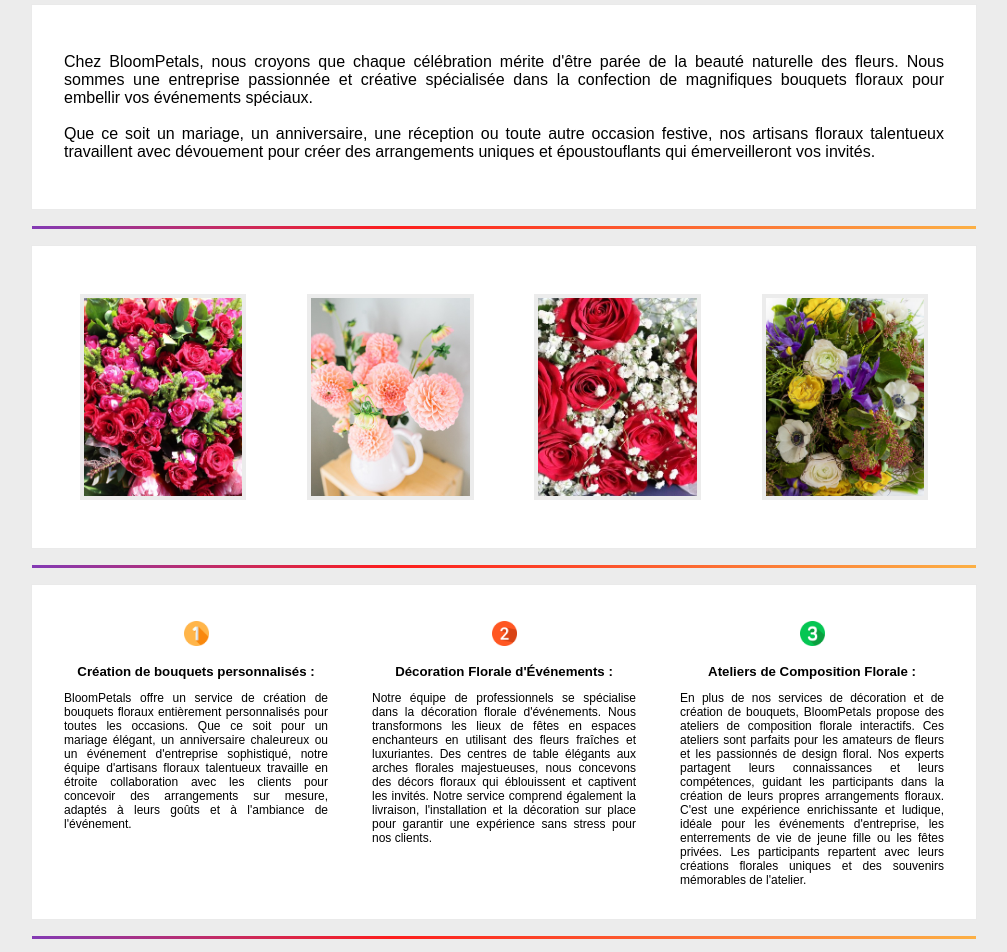
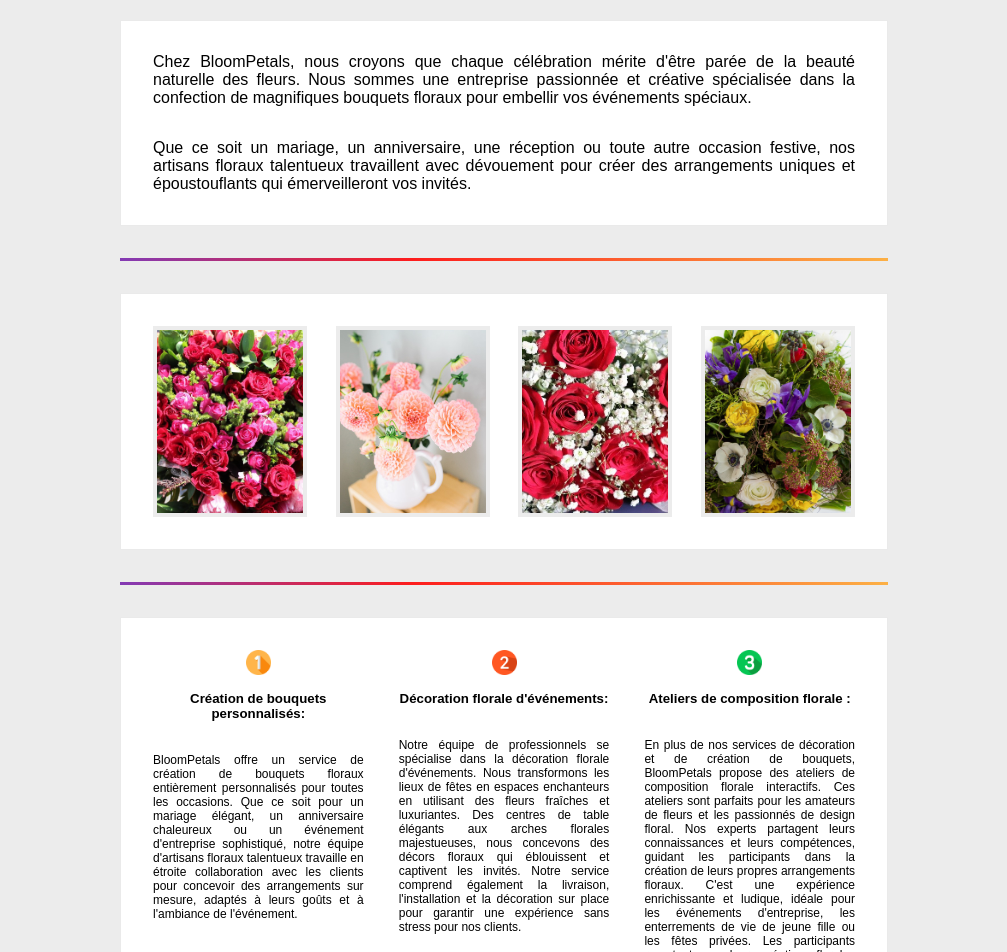
Before and after one commit to jams-sanchez/BloomPetals, a plain HTML site: page index.html in a window 1280 px wide. Shown: the part 178-1130 px from the top of the page, without its empty margins (136-1143 px from the left). Drawn offline with Linux system fonts and the light colour scheme.

Commit message:
PAGE index: CSS fix de mise en forme + HTML nom de balise modifié

```diff
--- a/index.html
+++ b/index.html
@@ -1,17 +1,20 @@
 <!DOCTYPE html>
 <html lang="fr">
-<link rel="stylesheet" href="style.css">
-
   <head>
-    <meta charset="utf-8">
-    <meta name="viewport" content="width=device-width", initial-scale="1.O">
+    <meta charset="utf-8" />
+    <meta name="viewport" content="width=device-width" , initial-scale="1.O" />
     <title>BloomPetals</title>
-    <meta name="description" content=" Conception de magnifiques bouquets floraux pour embellir vos événements
-    spéciaux. " >
+    <meta
+      name="description"
+      content=" Conception de magnifiques bouquets floraux pour embellir vos événements
+        spéciaux. " />
+    <link rel="stylesheet" href="style.css" />
   </head>
 
   <body>
     <header>
+      <label for="bg-menu"> ☰ </label>
+      <input type="checkbox" id="bg-menu" />
 
       <nav class="navbar">
         <span class="navlinks">
@@ -22,94 +25,108 @@
             <li><a href="contact.html">Contact</a></li>
           </ul>
         </span>
-        <div class="search"><input type="search" name="search" placeholder="recherche"/></div>
-
-    <img src="images/hamburger.png" class="menu-hamburger">
-
+        <div class="search">
+          <input type="search" name="search" placeholder="recherche" />
+        </div>
       </nav>
     </header>
-
+    <main>
       <div class="logo">
-            <img src="images/logo.png" alt="BloomPetals"></img>
+        <img src="images/logo.png" alt="BloomPetals" />
       </div>
 
-<div class="section1">
-    <p>Chez BloomPetals, nous croyons que chaque célébration mérite d'être parée de la beauté
-        naturelle des fleurs. Nous sommes une entreprise passionnée et créative spécialisée dans
-        la confection de magnifiques bouquets floraux pour embellir vos événements spéciaux. <br> <br>
-        Que ce soit un mariage, un anniversaire, une réception ou toute autre occasion festive, nos
-        artisans floraux talentueux travaillent avec dévouement pour créer des arrangements
-        uniques et époustouflants qui émerveilleront vos invités.</p>
-</div>
+      <section class="entreprise">
+        <article class="entreprise-text">
+          <p>
+            Chez BloomPetals, nous croyons que chaque célébration mérite d'être
+            parée de la beauté naturelle des fleurs. Nous sommes une entreprise
+            passionnée et créative spécialisée dans la confection de magnifiques
+            bouquets floraux pour embellir vos événements spéciaux.
+          </p>
+          <p>
+            Que ce soit un mariage, un anniversaire, une réception ou toute
+            autre occasion festive, nos artisans floraux talentueux travaillent
+            avec dévouement pour créer des arrangements uniques et
+            époustouflants qui émerveilleront vos invités.
+          </p>
+        </article>
+      </section>
 
-<hr>
+      <hr />
 
-<div class="section-img">
-<img src="images/view1.jpg"></img>
-<img src="images/view2.jpg"></img>
-<img src="images/view3.jpg"></img>
-<img src="images/view4.jpg"></img>
-</div>
+      <section class="box-img">
+        <img src="images/view1.jpg" />
+        <img src="images/view2.jpg" />
+        <img src="images/view3.jpg" />
+        <img src="images/view4.jpg" />
+      </section>
 
-<hr>
+      <hr />
 
-
-
-<div class="section2">
+      <section class="services-box">
+        <section class="services">
+          <article class="services-title">
+            <img src="images/1.png" />
+            <h5>Création de bouquets personnalisés:</h5>
+          </article>
+          <p>
+            BloomPetals offre un service de création de bouquets floraux
+            entièrement personnalisés pour toutes les occasions. Que ce soit
+            pour un mariage élégant, un anniversaire chaleureux ou un événement
+            d'entreprise sophistiqué, notre équipe d'artisans floraux talentueux
+            travaille en étroite collaboration avec les clients pour concevoir
+            des arrangements sur mesure, adaptés à leurs goûts et à l'ambiance
+            de l'événement.
+          </p>
+        </section>
 
         <div class="services">
-    <h5><img src="images/1.png"></img><br><br>Création de bouquets personnalisés :</h5>
-    <p>BloomPetals offre un service de création de bouquets floraux entièrement personnalisés
-    pour toutes les occasions. Que ce soit pour un mariage élégant, un anniversaire chaleureux
-    ou un événement d'entreprise sophistiqué, notre équipe d'artisans floraux talentueux
-    travaille en étroite collaboration avec les clients pour concevoir des arrangements sur mesure,
-    adaptés à leurs goûts et à l'ambiance de l'événement. </p>
+          <article class="services-title">
+            <img src="images/2.png" />
+            <h5>Décoration florale d'événements:</h5>
+          </article>
+          <p>
+            Notre équipe de professionnels se spécialise dans la décoration
+            florale d'événements. Nous transformons les lieux de fêtes en
+            espaces enchanteurs en utilisant des fleurs fraîches et luxuriantes.
+            Des centres de table élégants aux arches florales majestueuses, nous
+            concevons des décors floraux qui éblouissent et captivent les
+            invités. Notre service comprend également la livraison,
+            l'installation et la décoration sur place pour garantir une
+            expérience sans stress pour nos clients.
+          </p>
         </div>
 
         <div class="services">
-    <h5><img src="images/2.png"></img><br><br>Décoration Florale d'Événements : </h5>
-    <p>Notre équipe de professionnels se spécialise dans la décoration florale d'événements.
-    Nous transformons les lieux de fêtes en espaces enchanteurs en utilisant des fleurs
-    fraîches et luxuriantes. Des centres de table élégants aux arches florales majestueuses,
-    nous concevons des décors floraux qui éblouissent et captivent les invités. Notre service
-    comprend également la livraison, l'installation et la décoration sur place pour garantir
-    une expérience sans stress pour nos clients.</p>
+          <article class="services-title">
+            <img src="images/3.png" />
+            <h5>Ateliers de composition florale :</h5>
+          </article>
+          <p>
+            En plus de nos services de décoration et de création de bouquets,
+            BloomPetals propose des ateliers de composition florale interactifs.
+            Ces ateliers sont parfaits pour les amateurs de fleurs et les
+            passionnés de design floral. Nos experts partagent leurs
+            connaissances et leurs compétences, guidant les participants dans la
+            création de leurs propres arrangements floraux. C'est une expérience
+            enrichissante et ludique, idéale pour les événements d'entreprise,
+            les enterrements de vie de jeune fille ou les fêtes privées. Les
+            participants repartent avec leurs créations florales uniques et des
+            souvenirs mémorables de l'atelier.
+          </p>
         </div>
+      </section>
 
-        <div class="services">
-    <h5><img src="images/3.png"></img><br><br>Ateliers de Composition Florale :</h5>
-    <p>En plus de nos services de décoration et de création
-    de bouquets, BloomPetals propose des ateliers de composition florale interactifs. Ces
-    ateliers sont parfaits pour les amateurs de fleurs et les passionnés de design floral. Nos
-    experts partagent leurs connaissances et leurs compétences, guidant les participants dans
-    la création de leurs propres arrangements floraux. C'est une expérience enrichissante et
-    ludique, idéale pour les événements d'entreprise, les enterrements de vie de jeune fille ou
-    les fêtes privées. Les participants repartent avec leurs créations florales uniques et des
-    souvenirs mémorables de l'atelier.</p>
-        </div>
-</div>
+      <hr />
 
-<hr>
-
-<div class="section-img">
-    <img src="images/vu1.jpg"></img>
-    <img src="images/vu2.jpg"></img>
-    <img src="images/vu3.jpg"></img>
-    <img src="images/vu4.jpg"></img>
-</div>
-
+      <section class="box-img">
+        <img src="images/view1.jpg" />
+        <img src="images/view2.jpg" />
+        <img src="images/view3.jpg" />
+        <img src="images/view4.jpg" />
+      </section>
+    </main>
   </body>
 
-<footer>
-</footer>
-
-<script>
-    const menuHamburger = document.querySelector(".menu-hamburger")
-    const navLinks = document.querySelector(".navlinks")
-
-    menuHamburger.addEventListener('click',()=>{
-    navLinks.classList.toggle('mobile-menu')
-    })
-</script>
-
+  <footer>Copyrights_BloomPetals_2024</footer>
 </html>
--- a/style.css
+++ b/style.css
@@ -1,6 +1,9 @@
 * {
+    margin: 0;
+    padding: 0;
     text-decoration: none;
     list-style: none;
+    box-sizing: border-box;
 }
 
 body {
@@ -9,12 +12,20 @@ body {
     margin:0;
 }
 
+main {
+    display: flex;
+    flex-direction: column;
+    justify-content: center;
+    align-items: center;
+    gap: 2rem;
+    margin-top: 3rem;
+}
+
 /* barre separation */
 
 hr {
     background: linear-gradient(90deg, rgba(131,58,180,1) 0%, rgba(253,29,29,1) 38%, rgba(252,176,69,1) 100%);
-    max-width: 110vh;
-    padding: 0 2em;
+    width: 60%;
     height: 3px;
     border: none;
 }
@@ -24,8 +35,13 @@ hr {
 header {
     background-color: #9D9D9D;
     height: 4em;
-    width:100vw;
+    width: 100%;
     box-sizing: border-box;
+}
+
+label,
+#bg-menu {
+    display: none;
 }
 
 .navbar {
@@ -77,156 +93,110 @@ nav input {
     color:white;
 }
 
-/* ____________responsive______________ */
-/* ____________navigation______________ */
+/* footer */
 
-@media screen and (max-width:768px) {
-
-.search {
-    display: none;
+footer {
+    width: 100%;
+    margin-top: 2rem;
+    display: flex;
+    justify-content: center;
+    align-items: center;
+    height: 4em;
+    background-color: #9d9d9d;
+    color: #d4d4d4;
 }
 
-.menu-hamburger {
-    display: block;
-}
-
-.navlinks {
-    position:absolute;
-    background-color: #9d9d9dc4;
-    width:100%;
-    height:100vh;
-    top:4em;
-    left:0;
-    margin-left:-100%;
-}
-
-.navlinks ul {
-    display: flex;
-    flex-direction: column;
-    padding:0;
-    width: 100%;
-  }
-
-.navbar .navlinks ul li {
-    margin: 10px 0 0 0;
-    padding:1em 10em;
-    border: 1px solid #808080;
-    background-color: #8d8d8d;
-}
-.navbar a {
-    color: #ffffff;
-    font-size: 20px;
-    font-weight: 800;
-    text-transform: uppercase;
-
-}
-
-.navlinks.mobile-menu {
-    margin-left:0;
-}
-
-.navlinks li {
-    display: flex;
-    justify-content: center;
-}
-
-.section1, .section-img, .section2, .section3,
-.equipe {
-    margin:0;
-    padding: 1em;
-    max-width: 110vh;
-}
-
-}
-
-
-/* __________________________________ */
-
-
-  /* logo */
+/* logo */
 
 .logo {
     display:flex;
     justify-content: center;
-    margin:2em auto;
 }
 .logo img {
     width: 15em;
 }
 
-/* SECTION ALL */
+/* sections */
 
-@media screen and (min-width:769px){
-    .section1, .section-img, .section2, .section3,
-    .equipe {
-    margin: 1em auto;
-    padding: 2em;
-    max-width: 110vh;
-    }
+.entreprise,
+.box-img,
+.services-box {
+    width: 60%;
+    padding: 2rem;
 }
 
 /* section 1 */
 
-.section1 {
+.entreprise {
     text-align:justify;
+    background-color: white;
+    border: 1px solid #eaeaea;
+    display: flex;
+    justify-content: center;
+    align-items: center;
+}
+
+.entreprise-text {
+    width: 100%;
+    display: flex;
+    flex-direction: column;
+    gap: 2rem;
+}
+
+/* section images */
+
+.box-img {
+    padding: 2rem;
+    display: flex;
+    justify-content: space-between;
+    flex-wrap: wrap;
     background-color: white;
     border: 1px solid #eaeaea;
 }
 
-/* section images */
-
-.section-img {
-    display: flex;
-    justify-content: space-between;
-    background-color: white;
-    border: 1px solid #eaeaea;
-}
-
-.section-img img {
-    max-width: 18%;
+.box-img img {
+    width: 22%;
     object-fit: cover;
-    margin:1em;
     border: 4px solid #ececec;
 }
 
 /* section 2 */
 
-.section2 {
+.services-box {
     display:flex;
     justify-content: space-between;
-    gap:1em;
+    align-items: flex-start;
+    flex-wrap: wrap;
+    gap: 1rem;
     background-color: white;
     border: 1px solid #eaeaea;
 }
 
 .services {
     width:30%;
+    display: flex;
+    flex-direction: column;
+    gap: 2rem;
+    flex-basis: auto;
+}
+
+.services-title {
+    display: flex;
+    justify-content: center;
+    align-items: center;
+    flex-direction: column;
+    gap: 1rem;
+    text-align: center;
 }
 
 .services p, .quality p {
     font-size:12px;
     text-align:justify;
-    margin:0;
 }
 
-.services h5, .quality h5 {
-    text-align:center;
-    padding:4px;
-    margin: 0 0 8px;
-}
-
-.section2 img {
+.services-box img {
     max-width: 25px;
     max-height:25px;
-}
-
-/* footer */
-
-footer {
-    margin-top:2em;
-    width: 100vw;
-    height: 4em;
-    background-color: #9d9d9d;
 }
 
 /* -------- PAGE entreprise --------- */
@@ -312,7 +282,7 @@ select, input[type="submit"] {
 
 /* part 2 */
 
-label {
+.part2 p {
     display: block;
     margin: 0.5em 0;
     padding-left:2.5em;
@@ -364,7 +334,7 @@ input[type="submit"] {
     height: 8em;
 }
 
- .boxsize2 {
+.boxsize2 {
     background-color: green;
     height:12em;
 }
@@ -379,3 +349,64 @@ input[type="submit"] {
     height:100%;
     object-fit: cover;
 }
+
+/* ____________responsive______________ */
+
+    @media screen and (max-width:769px) {
+
+    .search {
+        display: none;
+    }
+
+    .menu-hamburger {
+        display: block;
+    }
+
+    .navlinks {
+        position:absolute;
+        background-color: #9d9d9dc4;
+        width:100%;
+        height:100vh;
+        top:4em;
+        left:0;
+        margin-left:-100%;
+    }
+
+    .navlinks ul {
+        display: flex;
+        flex-direction: column;
+        padding:0;
+        width: 100%;
+    }
+
+    .navbar .navlinks ul li {
+        margin: 10px 0 0 0;
+        padding:1em 10em;
+        border: 1px solid #808080;
+        background-color: #8d8d8d;
+    }
+    .navbar a {
+        color: #ffffff;
+        font-size: 20px;
+        font-weight: 800;
+        text-transform: uppercase;
+
+    }
+
+    .navlinks.mobile-menu {
+        margin-left:0;
+    }
+
+    .navlinks li {
+        display: flex;
+        justify-content: center;
+    }
+
+    .entreprise, .box-img, .services-box, .section3,
+    .equipe {
+    margin: 1em auto;
+    padding: 2em;
+    max-width: 110vh;
+    }
+
+}
```
Also changed, not shown: contact.html (+3 -3 lines). Lines whose indentation alone changed are shown as unchanged.
